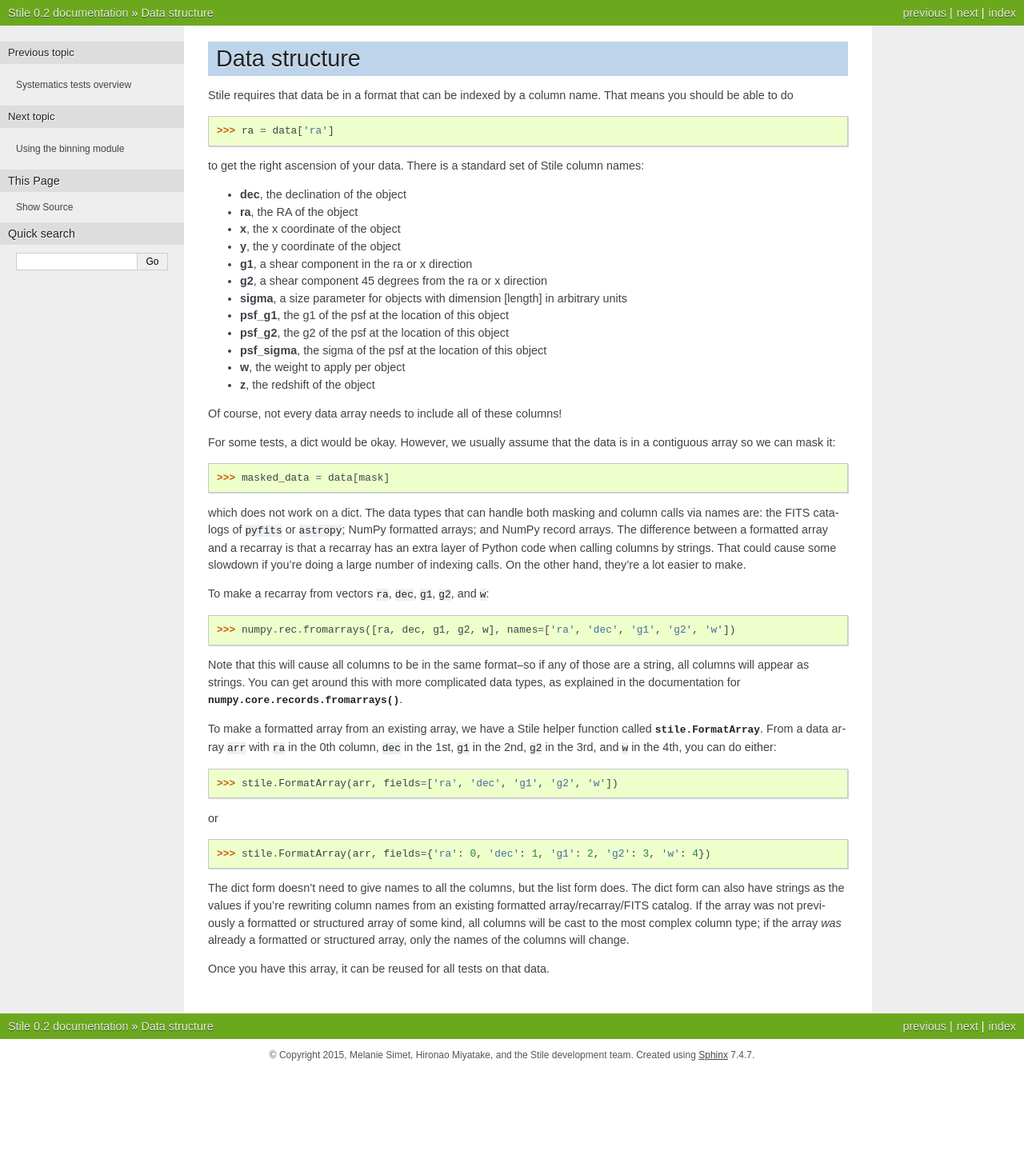
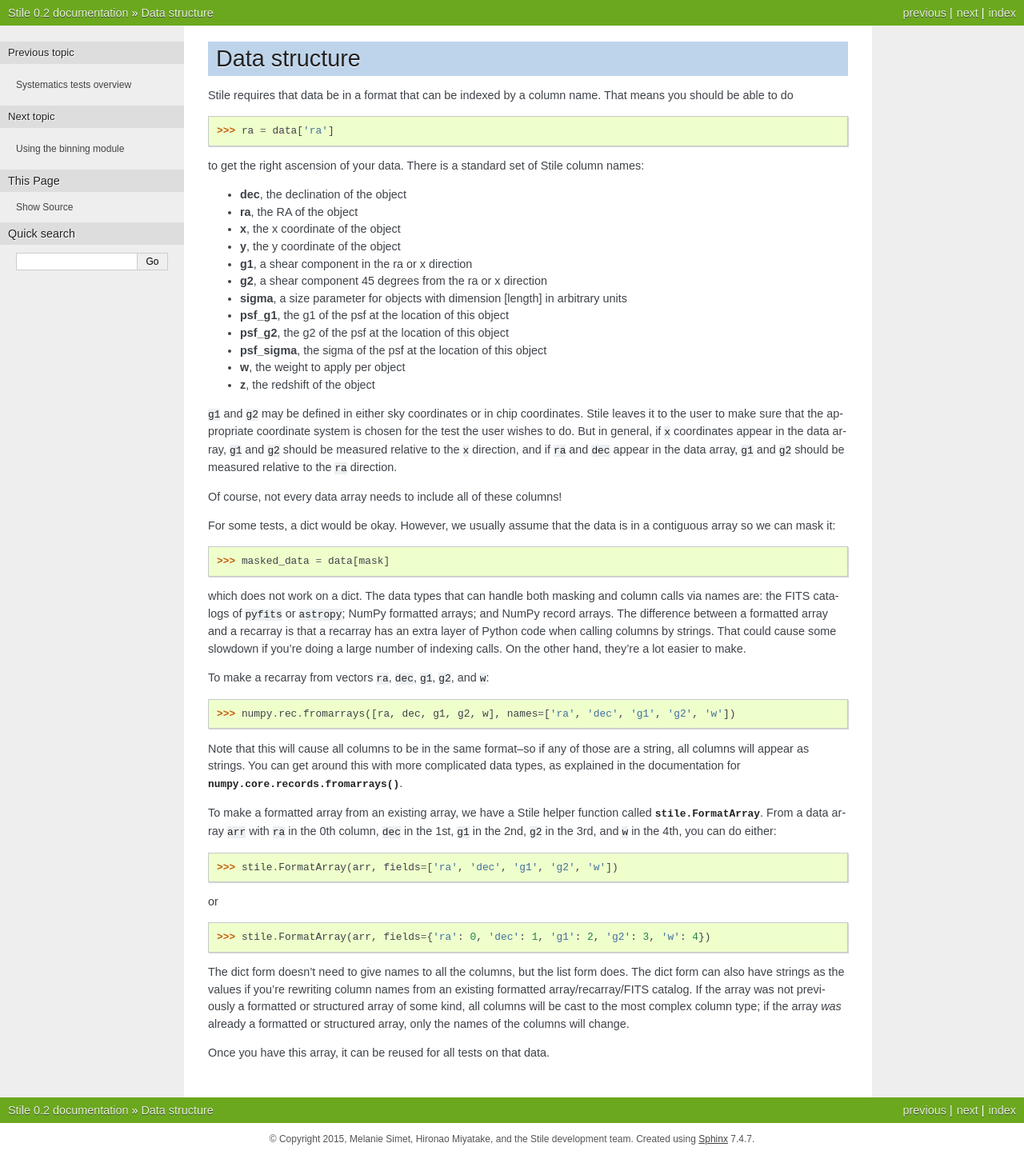
Before and after one commit to msimet/Stile, a Sphinx documentation site: the page built from doc/data.rst, in a window 1280 px wide. Shown: the whole page at 80% size. Built offline with Sphinx 7.4.7, drawn with Linux system fonts in a browser that asks for light colours; before the commit the page ends 1339 px from its top, so only the background shows below that.

Commit message:
Update to clarify g1 definitions relative to x or ra (#17)

```diff
--- a/doc/data.rst
+++ b/doc/data.rst
@@ -20,6 +20,12 @@ to get the right ascension of your data.  There is a standard set of Stile colum
 - **psf_sigma**, the sigma of the psf at the location of this object
 - **w**, the weight to apply per object
 - **z**, the redshift of the object
+
+``g1`` and ``g2`` may be defined in either sky coordinates or in chip coordinates. Stile leaves it
+to the user to make sure that the appropriate coordinate system is chosen for the test the user
+wishes to do.  But in general, if ``x`` coordinates appear in the data array, ``g1`` and ``g2``
+should be measured relative to the ``x`` direction, and if ``ra`` and ``dec`` appear in the data
+array, ``g1`` and ``g2`` should be measured relative to the ``ra`` direction.
 
 Of course, not every data array needs to include all of these columns!
 
```
